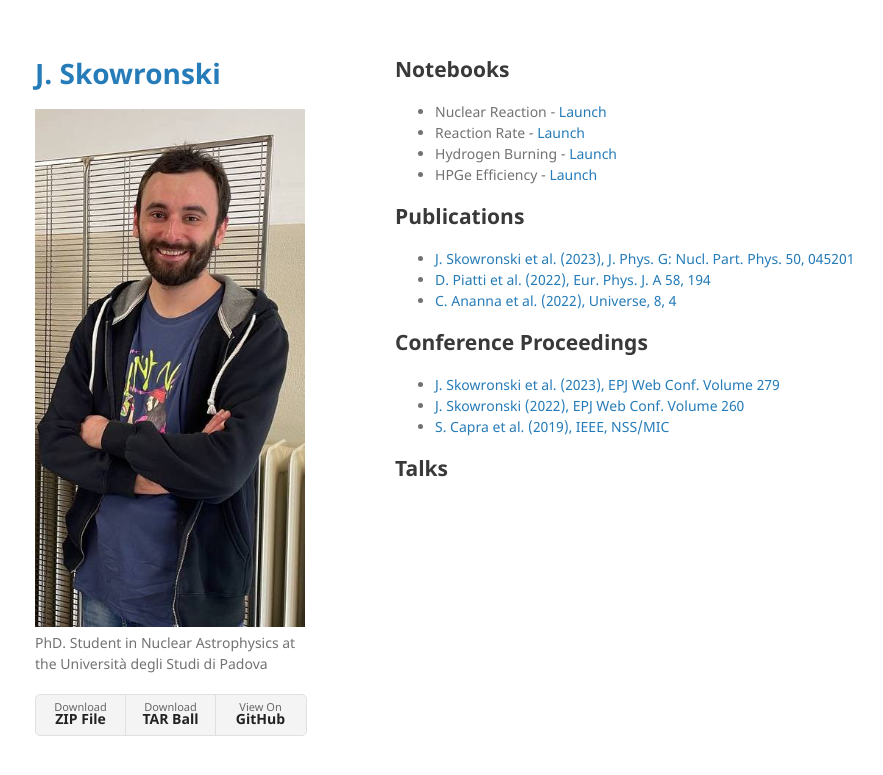
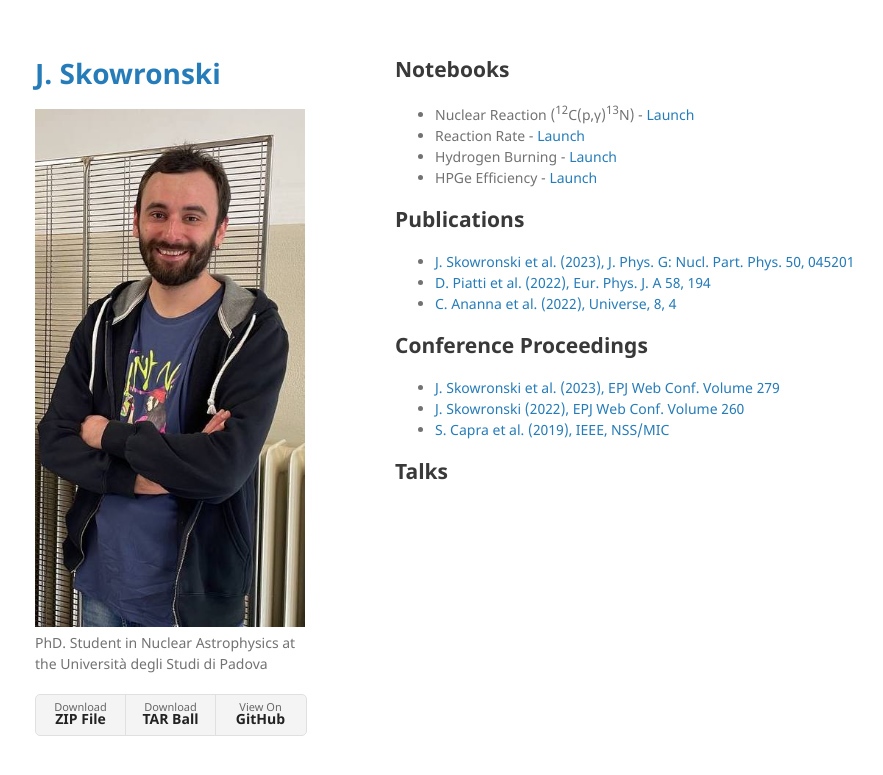
Before and after one commit to skowrons94/skowrons94.github.io, a Jekyll site: the page built from index.md, in a window 1280 px wide. Shown: the top 775 px of the page, without its empty margins (175-1058 px from the left). Built offline with Jekyll 4.4.1, drawn with Linux system fonts in a browser that asks for light colours.

Commit message:
Changed notebook name

```diff
--- a/index.md
+++ b/index.md
@@ -4,7 +4,7 @@ layout: default
 
 ## Notebooks
 
-*   Nuclear Reaction - [Launch](https://mybinder.org/v2/gh/skowrons94/Nuclear_Reaction/HEAD)
+*   Nuclear Reaction (<sup>12</sup>C(p,γ)<sup>13</sup>N) - [Launch](https://mybinder.org/v2/gh/skowrons94/Nuclear_Reaction/HEAD)
 *   Reaction Rate - [Launch](https://mybinder.org/v2/gh/skowrons94/Reaction_Rate/HEAD)
 *   Hydrogen Burning - [Launch](https://mybinder.org/v2/gh/skowrons94/Hydrogen_Burning/HEAD)
 *   HPGe Efficiency - [Launch](https://mybinder.org/v2/gh/skowrons94/HPGe-Efficiency/HEAD)
```
